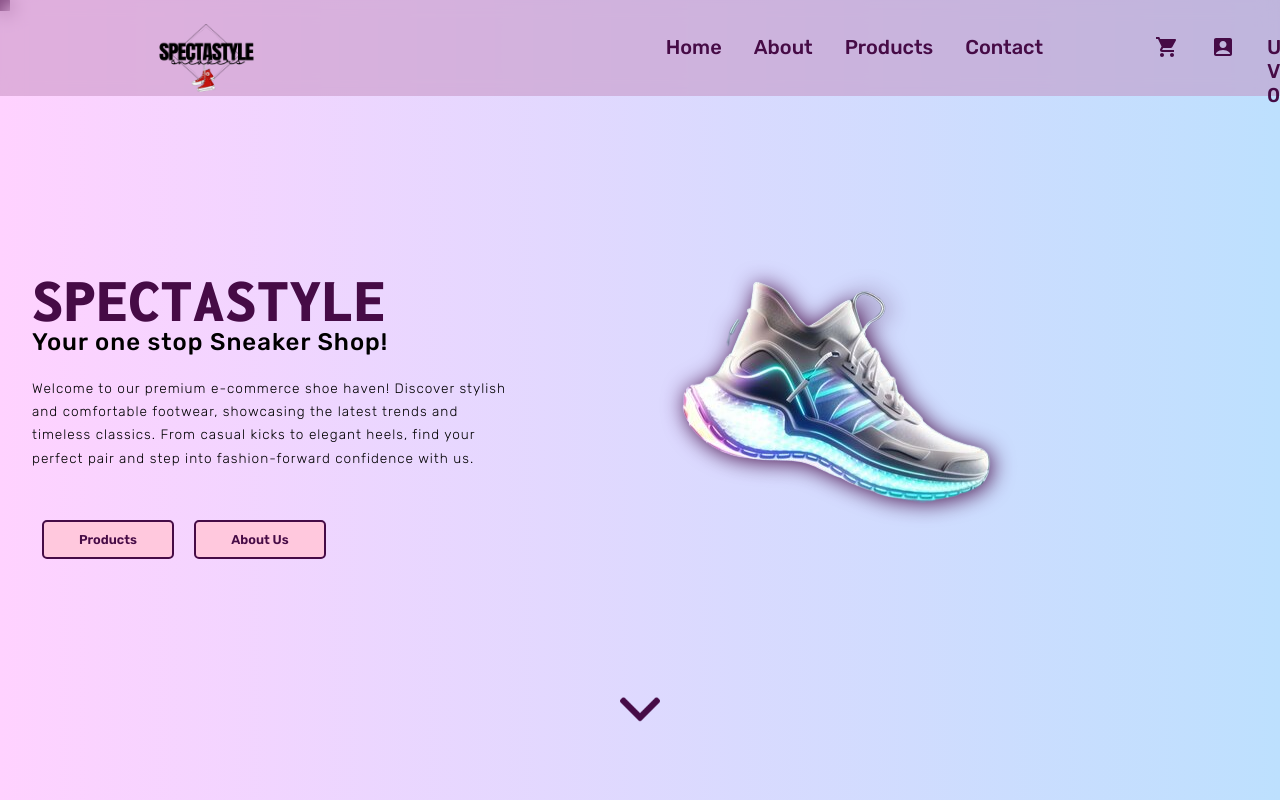
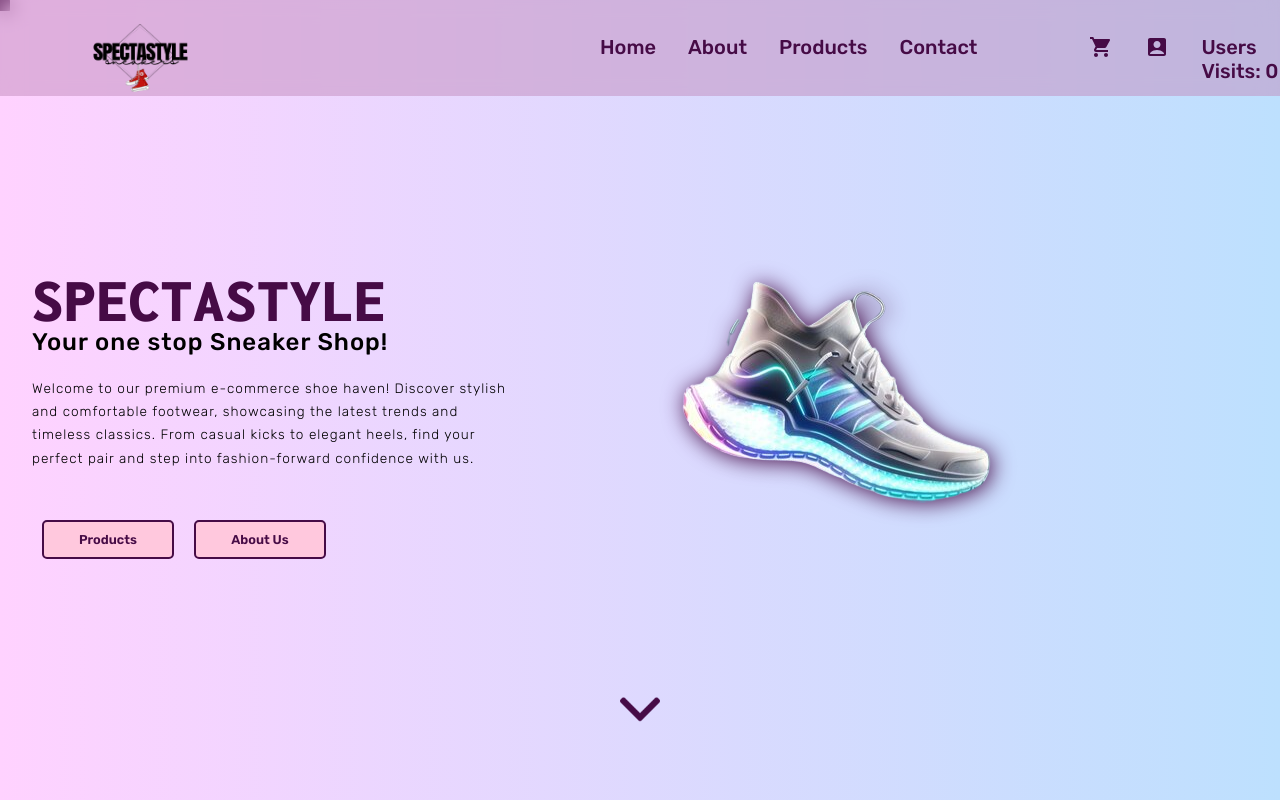
Before and after one commit to MuriloCastro0216/EcommerceSpectastyle, a React (Vite) app in the folder Frontend/: page / in a window 1280 px wide. Shown: the top 800 px of the page. Built offline with nearby package versions, Linux system fonts and the light colour scheme; no server answers; a web font is replaced by a local one.

Commit message:
update style

```diff
--- a/Frontend/src/CSS/Navbar.css
+++ b/Frontend/src/CSS/Navbar.css
@@ -50,7 +50,13 @@
   }
 }
 
-@media (min-width: 200px) {
+@media (min-width: 500px) {
+  .logo {
+    margin-left: 5rem;
+  }
+}
+
+@media (min-width: 200px) and (max-width: 490px) {
   .logo {
     margin-left: 12rem;
   }
```
